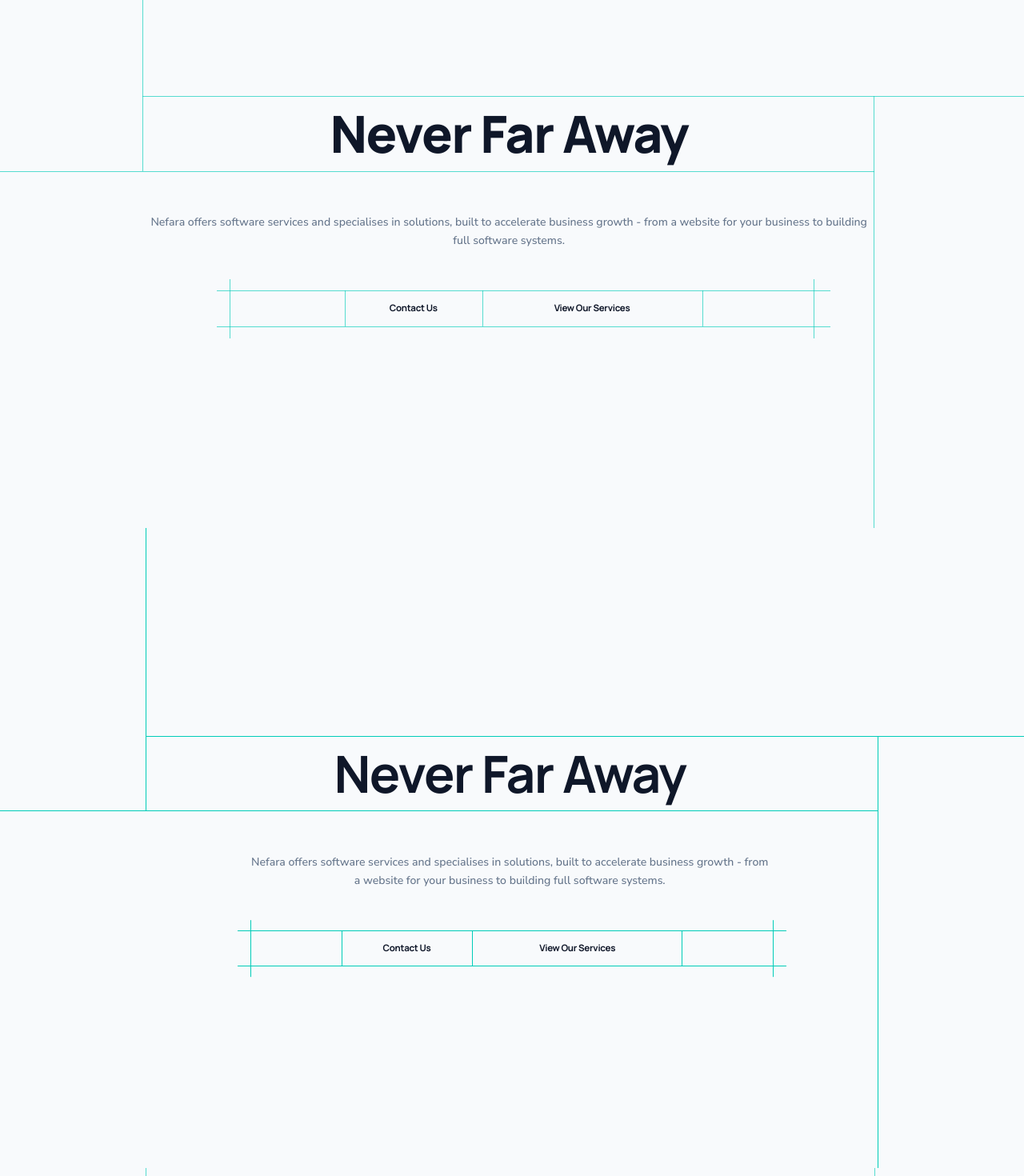
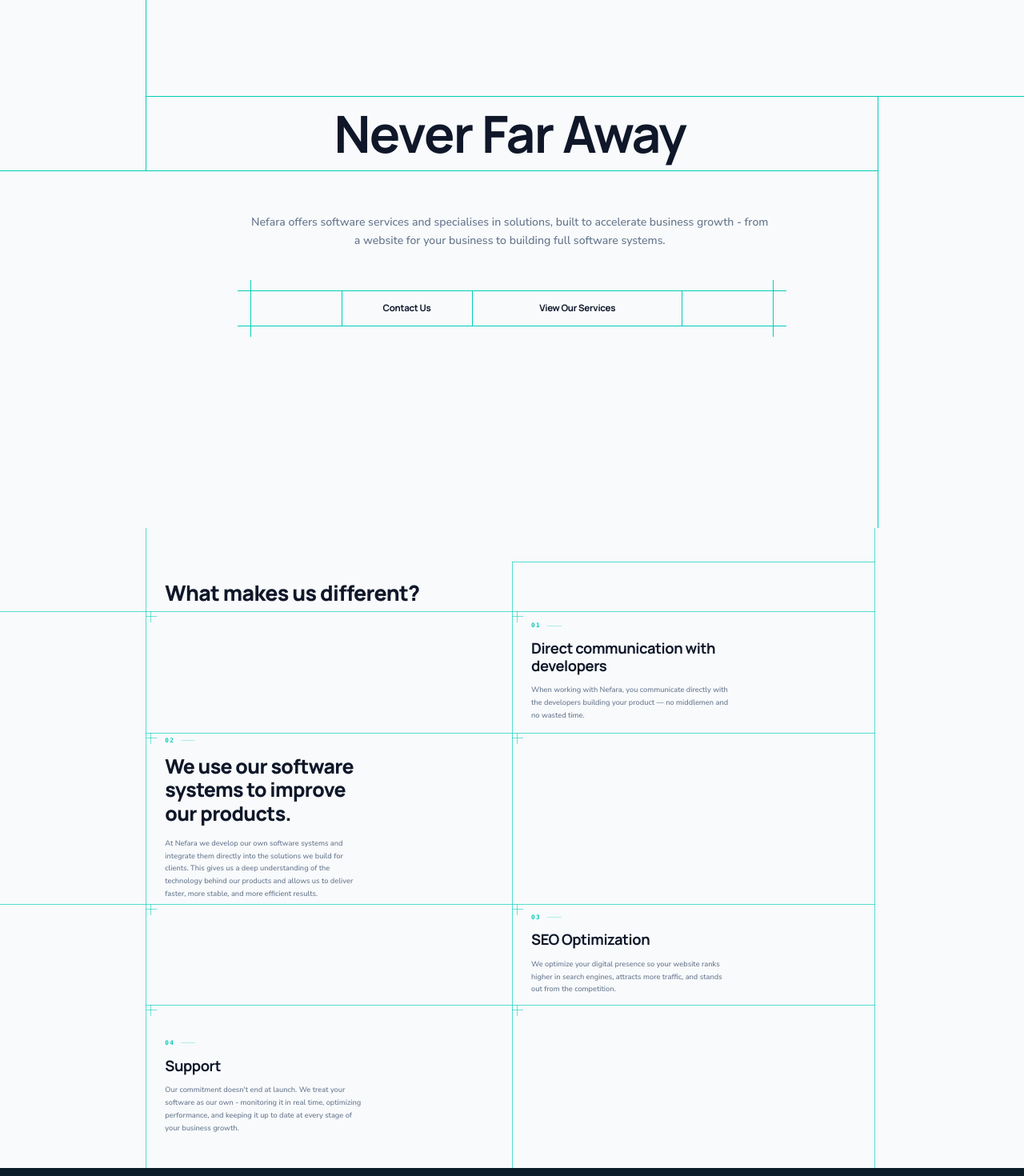
Before and after one commit to nefara-bg/Nefara-Web, a Next.js app in the folder client/: page /en in a window 1280 px wide. Shown: the part 140-1610 px from the top of the page at 80% size. Built offline with nearby package versions, Linux system fonts and the light colour scheme.

Commit message:
Remove old hero section

```diff
--- a/client/src/app/[locale]/page.tsx
+++ b/client/src/app/[locale]/page.tsx
@@ -2,10 +2,9 @@ import { routing } from "@/i18n/routing"
 import { hasLocale } from "next-intl"
 import { notFound } from "next/navigation"
 import { setRequestLocale } from "next-intl/server"
-import { HeroSection } from "@/components/HeroSection/HeroSection"
-import { HeroSectionAlt } from "@/components/HeroSection/HeroSectionAlt"
 import { MissionSection } from "@/components/AboutSection/MissionSection"
 import { ContactCTA } from "@/components/ContactSection/ContactCTA"
+import { HeroSection } from "@/components/HeroSection/HeroSection"
 
 const Page = async ({ params }: { params: Promise<{ locale: string }> }) => {
     const { locale } = await params
@@ -19,7 +18,6 @@ const Page = async ({ params }: { params: Promise<{ locale: string }> }) => {
     return (
         <main className="min-h-screen bg-background">
             <HeroSection />
-            <HeroSectionAlt />
             <MissionSection />
             <ContactCTA />
         </main>
--- a/client/src/components/HeroSection/HeroSection.tsx
+++ b/client/src/components/HeroSection/HeroSection.tsx
@@ -1,58 +1,69 @@
 import * as motion from "motion/react-client"
 import { getTranslations } from "next-intl/server"
-import HeroButtons from "./HeroButtons"
-import HeroLines from "./HeroLines"
+import HeroButtonsFlow from "./HeroButtonsFlow"
 
 export async function HeroSection() {
     const t = await getTranslations("hero")
 
     return (
         <section
-            id="home"
-            className="relative isolate overflow-hidden bg-background"
+            id="home-alt"
+            className="relative isolate overflow-hidden bg-background flex flex-col"
             style={{ height: "100vh" }}
         >
-            <HeroLines />
+            <div className="flex flex-col h-full" style={{ width: "71.5vw", margin: "0 auto" }}>
+                {/* Spacer: 0 → 32.5vh */}
+                <div style={{ flex: "0 0 32.5vh" }} />
 
-            {/* ── Title ── fills y 32.5 → 44.3 ───────────────────────── */}
+                {/* Title zone: 32.5vh → 44.3vh (11.8vh) */}
+                <div
+                    style={{ flex: "0 0 11.8vh", paddingLeft: "14%", paddingRight: "14.6%" }}
+                    className="relative flex border-0 border-primary items-center w-full mx-auto"
+                >
+                    {/* Upper horizontal: 32.5%y, 13.9%x → right edge */}
+                    <div className="absolute bg-primary w-[100vw] h-px top-0 left-0" />
+                    {/* Bottom horizontal: 32.5%y, 13.9%x → right edge */}
+                    <div className="absolute bg-primary w-[100vw] h-px bottom-0 right-0" />
+                    {/* Right vertical: 32.5%y, 13.9%x → right edge */}
+                    <div className="absolute bg-primary h-[100vw] w-px top-0 right-0" />
+                    {/* Left vertical: 32.5%y, 13.9%x → right edge */}
+                    <div className="absolute bg-primary h-[100vw] w-px bottom-0 left-0" />
                     <motion.h1
                         initial={{ opacity: 0 }}
                         animate={{ opacity: 1 }}
                         transition={{ duration: 0.5, delay: 0.05 }}
-                className="absolute w-full text-center font-display font-extrabold tracking-tight text-foreground select-none"
+                        className="text-center font-manrope font-bold tracking-tight w-full"
                         style={{
-                    top: "38.4%",
-                    transform: "translateY(-50%)",
-                    // min(7vw, 8vh) keeps the text inside the 11.8vh-tall box at any viewport
                             fontSize: "clamp(1.8rem, min(6.5vw, 8vh), 8rem)",
                             lineHeight: 1,
-                    paddingLeft: "14%",
-                    paddingRight: "14.6%",
                         }}
                     >
                         {t("title")} {t("title2")}
                     </motion.h1>
+                </div>
 
-            {/* ── Subtitle ── fills y 44.3 → 62.9 ────────────────────── */}
+                {/* Subtitle zone: 44.3vh → 62.9vh (18.6vh) */}
+                <div
+                    style={{ flex: "0 0 18.6vh", paddingLeft: "14%", paddingRight: "14.6%" }}
+                    className="flex items-center justify-center"
+                >
                     <motion.p
                         initial={{ opacity: 0 }}
                         animate={{ opacity: 1 }}
                         transition={{ duration: 0.5, delay: 0.15 }}
-                className="absolute text-center text-muted-foreground"
+                        className="w-full text-center text-muted-foreground"
                         style={{
-                    top: "53.6%",
-                    transform: "translateY(-50%)",
-                    left: "14%",
-                    right: "14.6%",
                             fontSize: "clamp(0.8rem, 1.1vw, 1.15rem)",
                             lineHeight: 1.65,
                         }}
                     >
                         {t("content")}
                     </motion.p>
+                </div>
 
-            {/* ── Buttons ── y 62.9 → 68.5, x 33.7 → 68.6 ────────────── */}
-            <HeroButtons />
+                {/* Button zone: 62.9vh → 68.5vh (5.6vh) */}
+                <HeroButtonsFlow />
+            </div>
         </section>
     )
 }
--- a/client/src/components/HeroSection/HeroSectionAlt.tsx
+++ /dev/null
@@ -1,69 +0,0 @@
-import * as motion from "motion/react-client"
-import { getTranslations } from "next-intl/server"
-import HeroButtonsFlow from "./HeroButtonsFlow"
-
-export async function HeroSectionAlt() {
-    const t = await getTranslations("hero")
-
-    return (
-        <section
-            id="home-alt"
-            className="relative isolate overflow-hidden bg-background flex flex-col"
-            style={{ height: "100vh" }}
-        >
-            <div className="flex flex-col h-full" style={{ width: "71.5vw", margin: "0 auto" }}>
-                {/* Spacer: 0 → 32.5vh */}
-                <div style={{ flex: "0 0 32.5vh" }} />
-
-                {/* Title zone: 32.5vh → 44.3vh (11.8vh) */}
-                <div
-                    style={{ flex: "0 0 11.8vh", paddingLeft: "14%", paddingRight: "14.6%" }}
-                    className="relative flex border-0 border-primary items-center w-full mx-auto"
-                >
-                    {/* Upper horizontal: 32.5%y, 13.9%x → right edge */}
-                    <div className="absolute bg-primary w-[100vw] h-px top-0 left-0" />
-                    {/* Bottom horizontal: 32.5%y, 13.9%x → right edge */}
-                    <div className="absolute bg-primary w-[100vw] h-px bottom-0 right-0" />
-                    {/* Right vertical: 32.5%y, 13.9%x → right edge */}
-                    <div className="absolute bg-primary h-[100vw] w-px top-0 right-0" />
-                    {/* Left vertical: 32.5%y, 13.9%x → right edge */}
-                    <div className="absolute bg-primary h-[100vw] w-px bottom-0 left-0" />
-                    <motion.h1
-                        initial={{ opacity: 0 }}
-                        animate={{ opacity: 1 }}
-                        transition={{ duration: 0.5, delay: 0.05 }}
-                        className="text-center font-manrope font-bold tracking-tight w-full"
-                        style={{
-                            fontSize: "clamp(1.8rem, min(6.5vw, 8vh), 8rem)",
-                            lineHeight: 1,
-                        }}
-                    >
-                        {t("title")} {t("title2")}
-                    </motion.h1>
-                </div>
-
-                {/* Subtitle zone: 44.3vh → 62.9vh (18.6vh) */}
-                <div
-                    style={{ flex: "0 0 18.6vh", paddingLeft: "14%", paddingRight: "14.6%" }}
-                    className="flex items-center justify-center"
-                >
-                    <motion.p
-                        initial={{ opacity: 0 }}
-                        animate={{ opacity: 1 }}
-                        transition={{ duration: 0.5, delay: 0.15 }}
-                        className="w-full text-center text-muted-foreground"
-                        style={{
-                            fontSize: "clamp(0.8rem, 1.1vw, 1.15rem)",
-                            lineHeight: 1.65,
-                        }}
-                    >
-                        {t("content")}
-                    </motion.p>
-                </div>
-
-                {/* Button zone: 62.9vh → 68.5vh (5.6vh) */}
-                <HeroButtonsFlow />
-            </div>
-        </section>
-    )
-}
```
Lines whose indentation alone changed are shown as unchanged.
